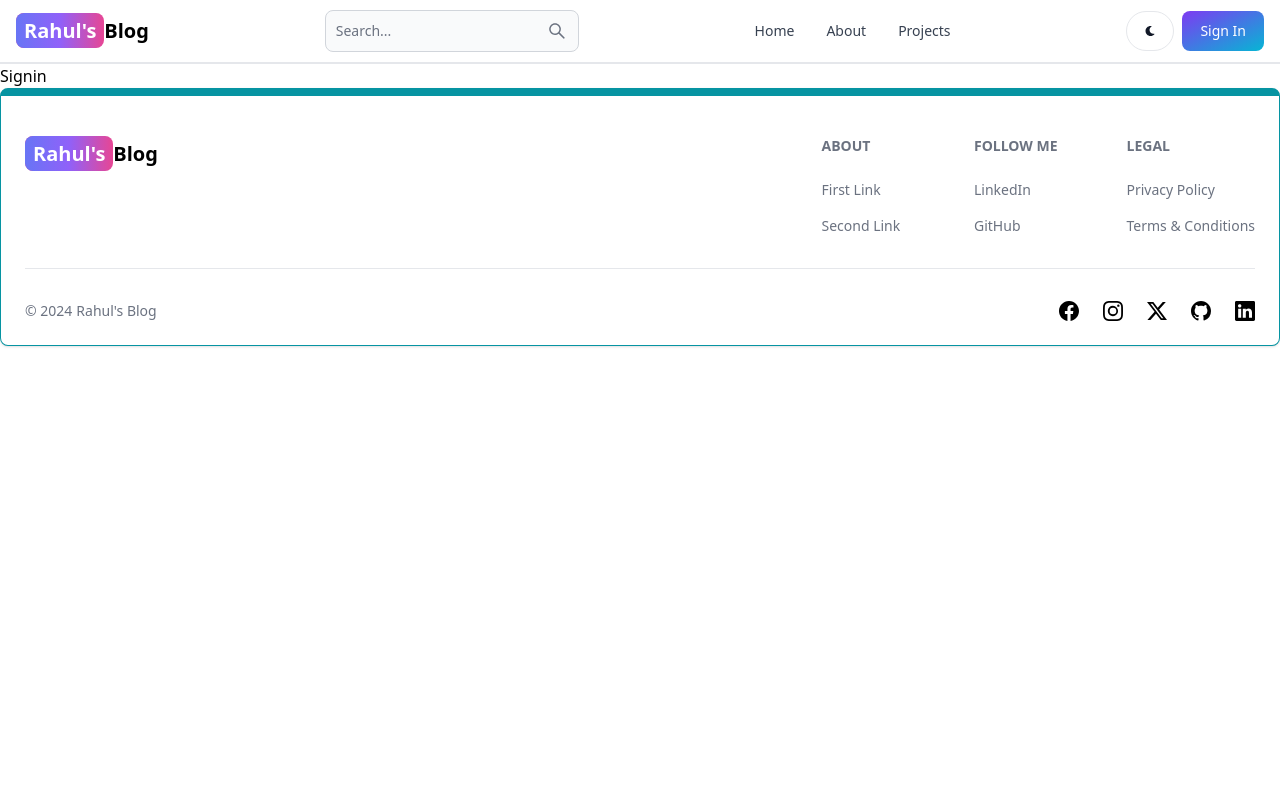
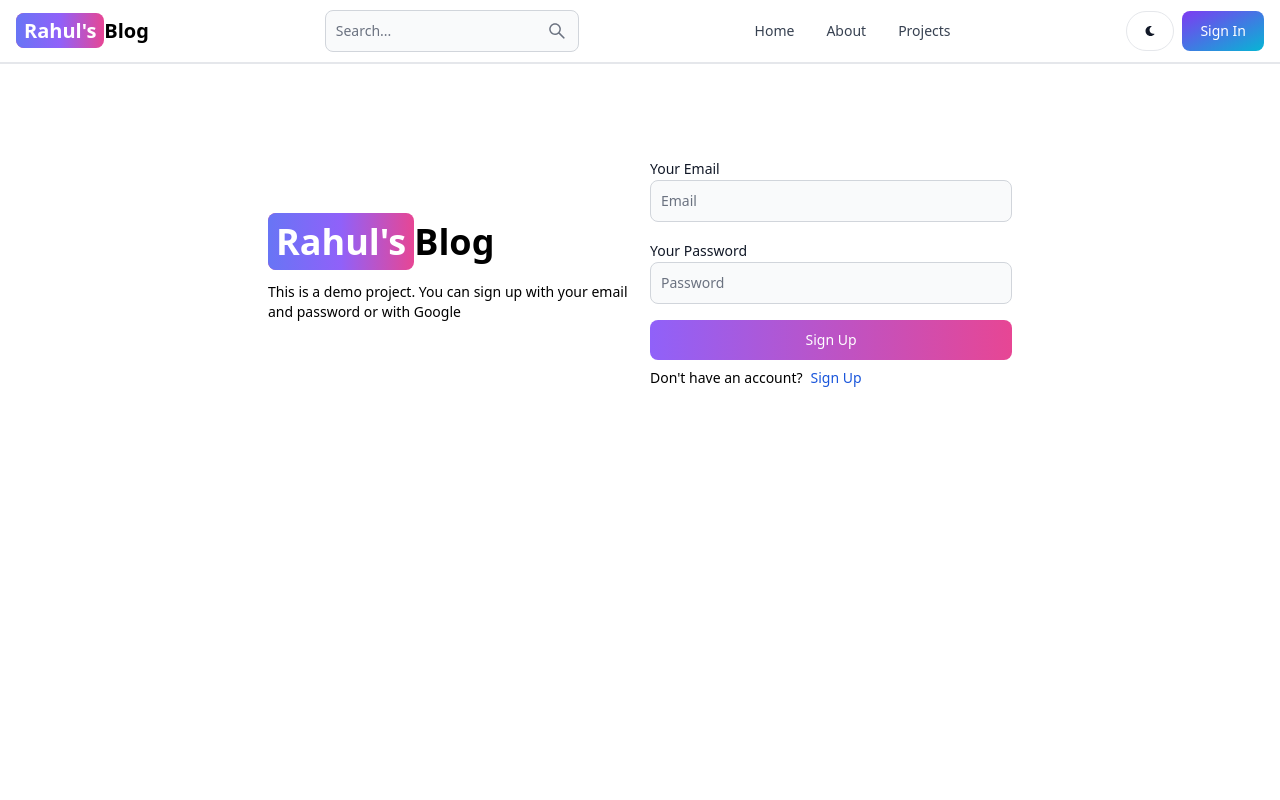
Before and after one commit to rahulchoudhary7/MERN-Blog, a React (Vite) app in the folder client/: page /signin in a window 1280 px wide. Shown: the top 800 px of the page. Built offline with nearby package versions, Linux system fonts and the light colour scheme.

Commit message:
made signin ui and added functionality to authenticate from backend

```diff
--- a/client/src/pages/Signin.jsx
+++ b/client/src/pages/Signin.jsx
@@ -1,9 +1,138 @@
+import { Link , useNavigate} from 'react-router-dom'
+import { Alert, Button, Label, Spinner, TextInput } from 'flowbite-react'
+import { useState } from 'react'
+
+function Signin() {
+  const [isPasswordVisible, setIsPasswordVisible] = useState(false)
+  const [password, setPassword] = useState('')
+  const [email, setEmail] = useState('')
+  const [errorMessage, setErrorMessage] = useState(null)
+  const [loading, setLoading] = useState(false)
+
+  const navigate = useNavigate();
 
 
-function Signin() {
+  const handleSubmit = async e => {
+    e.preventDefault()
+
+    if (!email || !password) {
+      return setErrorMessage('Please fill out all fields')
+    }
+
+
+
+    const formData = {
+      email: email,
+      password: password,
+    }
+    console.log(formData)
+
+    try {
+      setLoading(true)
+      setErrorMessage(null)
+      console.log(formData)
+      const res = await fetch('http://localhost:3000/api/auth/signin', {
+        method: 'POST',
+        headers: {
+          'Content-Type': 'application/json',
+        },
+
+        body: JSON.stringify(formData),
+      })
+      const data = await res.json()
+      if (data.success === false) {
+        return setErrorMessage(data.message)
+      }
+      setLoading(false)
+
+      if(res.ok){
+        navigate('/')
+      }
+    } catch (error) {
+      setErrorMessage(error.message)
+      setLoading(false)
+    }
+  }
+
   return (
-    <div>Signin</div>
+    <div className='min-h-screen mt-20'>
+      <div className='flex gap-5 p-3 max-w-3xl mx-auto flex-col md:flex-row md:items-center'>
+        {/* leftside */}
+        <div className='flex-1'>
+          <Link to={'/'} className='font-bold dark:text-white text-4xl'>
+            <span className='px-2 py-1 bg-gradient-to-r from-indigo-500 via-purple-500 to bg-pink-500 rounded-lg text-white'>
+              Rahul's
+            </span>
+            Blog
+          </Link>
+          <p className='text-sm mt-5'>
+            This is a demo project. You can sign up with your email and password
+            or with Google
+          </p>
+        </div>
+        {/* rightside */}
+        <div className='flex-1'>
+          <form className='flex flex-col gap-4' onSubmit={handleSubmit}>
+            <div className=''>
+              <Label value='Your Email' />
+              <TextInput
+                type='email'
+                placeholder='Email'
+                id='email'
+                onChange={e => {
+                  setEmail(e.target.value)
+                }}
+              />
+            </div>
+            <div className=''>
+              <Label value='Your Password' />
+              <TextInput
+                type={isPasswordVisible ? 'text' : 'password'}
+                placeholder='Password'
+                id='password'
+                onChange={e => {
+                  setPassword(e.target.value)
+                }}
+              />
+              {password !== '' && (
+                <label
+                  onClick={() => setIsPasswordVisible(!isPasswordVisible)}
+                  className='text-sm text-blue-700 cursor-pointer '
+                >
+                  {isPasswordVisible ? 'Hide Password' : 'Show password'}
+                </label>
+              )}
+            </div>
+            <Button
+              gradientDuoTone={'purpleToPink'}
+              type='submit'
+              disabled={loading}
+            >
+              {loading ? (
+                <>
+                  <Spinner size={'sm'} />
+                  <span className='pl-3'>Loading...</span>
+                </>
+              ) : (
+                'Sign Up'
+              )}
+            </Button>
+          </form>
+          <div className='flex gap-2 text-sm mt-2'>
+            <span>Don't have an account? </span>
+            <Link to={'/signup'} className='text-blue-700 hover:text-blue-500'>
+              Sign Up
+            </Link>
+          </div>
+          {errorMessage && (
+            <Alert className='mt-5' color={'failure'}>
+              {errorMessage}
+            </Alert>
+          )}
+        </div>
+      </div>
+    </div>
   )
 }
 
-export default Signin
+export default Signin;
--- a/client/src/pages/Signup.jsx
+++ b/client/src/pages/Signup.jsx
@@ -138,8 +138,8 @@
             </Button>
           </form>
           <div className='flex gap-2 text-sm mt-2'>
-            <span>Have an account? </span>
-            <Link to={'/signin'} className='text-blue-700 underline'>
+            <span>Already have an account? </span>
+            <Link to={'/signin'} className='text-blue-700 hover:text-blue-500'>
               Sign In
             </Link>
           </div>
```
